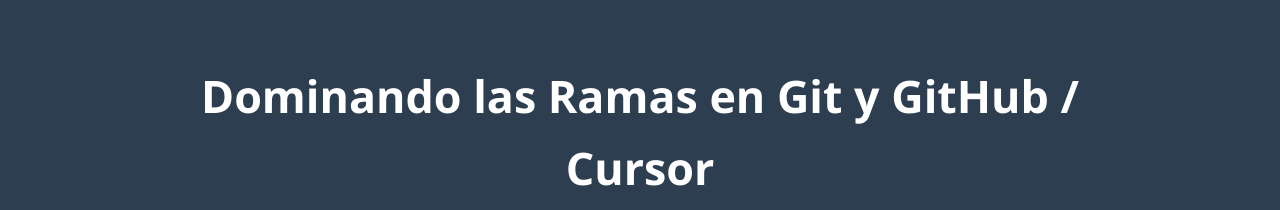
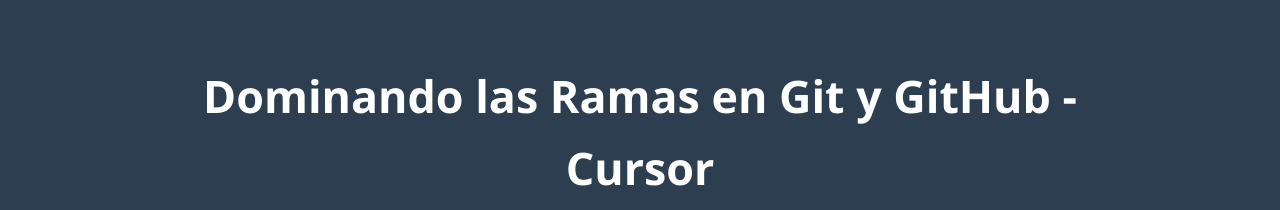
Before and after one commit to Marion13673/ramificando-el-desarrollo, a plain HTML site: page index.html in a window 1280 px wide. Shown: the top 210 px of the page. Drawn offline with Linux system fonts and the light colour scheme.

Commit message:
Actualizamos cabecera

```diff
--- a/index.html
+++ b/index.html
@@ -12,7 +12,7 @@
 
     <header class="header">
         <div class="container">
-            <h1>Dominando las Ramas en Git y GitHub / Cursor</h1>
+            <h1>Dominando las Ramas en Git y GitHub - Cursor</h1>
             <p>Aprende por qué y cómo usar ramas para un desarrollo más limpio, seguro y colaborativo.</p>
         </div>
     </header>
```
